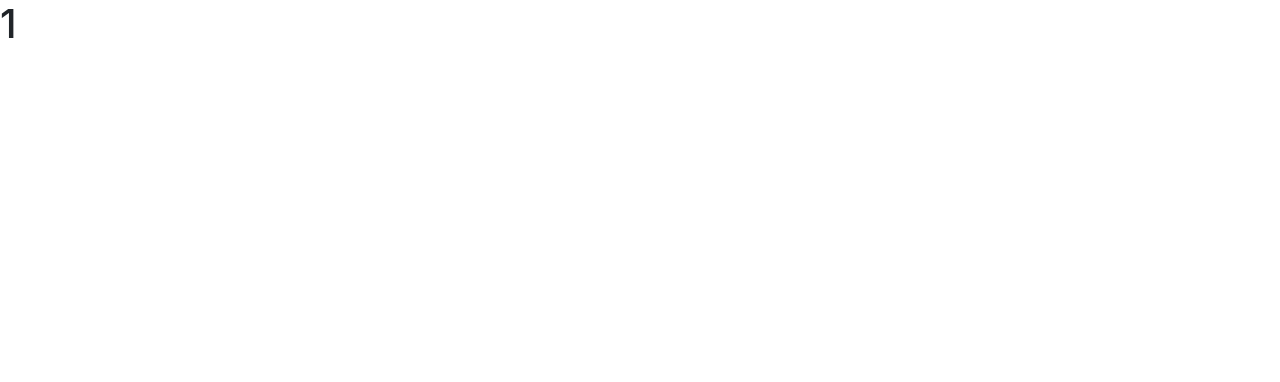
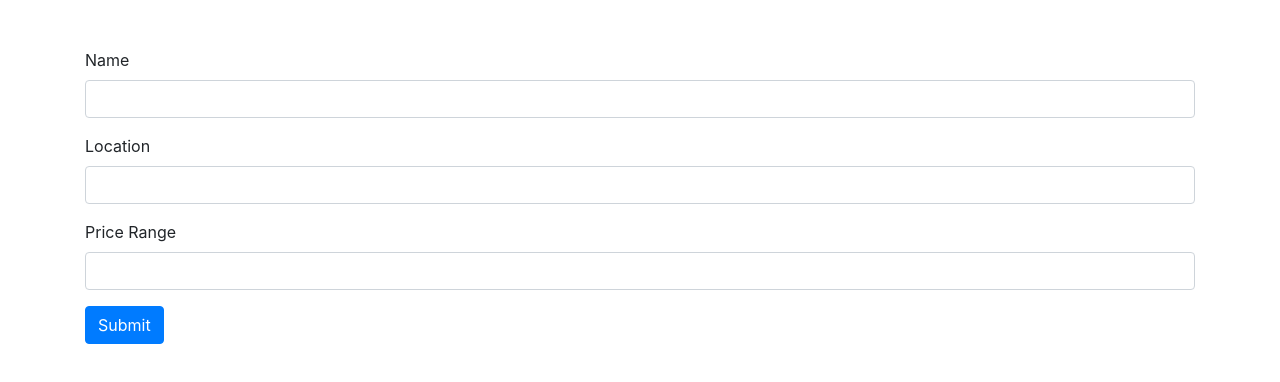
Before and after one commit to Manas1820/super-res, a React (Create React App) app in the folder client/: page /restaurants/1/update in a window 1280 px wide. Shown: the top 382 px of the page. Built offline with nearby package versions, Linux system fonts and the light colour scheme; no server answers.

Commit message:
✨ Update Route Completed

```diff
--- a/client/src/Components/UpdateRestaurant.jsx
+++ b/client/src/Components/UpdateRestaurant.jsx
@@ -1,12 +1,81 @@
-import React from 'react'
-import { useParams } from 'react-router'
+import React, { useState, useContext, useEffect } from "react";
+import { useParams, useHistory } from "react-router-dom";
+import { RestaurantsContext } from "../context/RestaurantsContext";
+import RestaurantFinder from "../api/restaurantFinder";
 
 function UpdateRestaurant() {
 
-    const test = useParams();
+  const { id } = useParams();
+  let history = useHistory();
+  const { restaurants } = useContext(RestaurantsContext);
+  const [name, setName] = useState("");
+  const [location, setLocation] = useState("");
+  const [price, setPrice] = useState("");
+
+  useEffect(() => {
+    const fetchData = async () => {
+      const response = await RestaurantFinder.get(`/${id}`);
+      console.log(response.data.data);
+      setName(response.data.restaurant.name);
+      setLocation(response.data.restaurant.location);
+      setPrice(response.data.restaurant.price_range);
+    };
+
+    fetchData();
+  }, []);
+
+  const handleSubmit = async (e) => {
+    e.preventDefault();
+    const updatedRestaurant = await RestaurantFinder.put(`/${id}`, {
+      name,
+      location,
+      price,
+    });
+    history.push("/");
+  };
+
     return (
-        <div>
-            <h1>{test.id}</h1>
+        <div className="container mb-3 mt-5">
+            <form action="">
+                <div className="form-group">
+                    <label htmlFor="name">Name</label>
+                    <input
+                        value={name}
+                        onChange={(e) => setName(e.target.value)}
+                        id="name"
+                        className="form-control"
+                        type="text"
+                    />
+                </div>
+
+                <div className="form-group">
+                    <label htmlFor="location">Location</label>
+                    <input
+                        value={location}
+                        onChange={(e) => setLocation(e.target.value)}
+                        id="location"
+                        className="form-control"
+                        type="text"
+                    />
+                </div>
+                <div className="form-group">
+                    <label htmlFor="price_range">Price Range</label>
+                    <input
+                        value={price}
+                        onChange={(e) => setPrice(e.target.value)}
+                        id="price_range"
+                        className="form-control"
+                        type="number"
+                    />
+                </div>
+                <button
+                    type="submit"
+                    onClick={handleSubmit}
+                    className="btn btn-primary"
+                >
+                    Submit
+        </button>
+            </form>
         </div>
     )
 }
```
